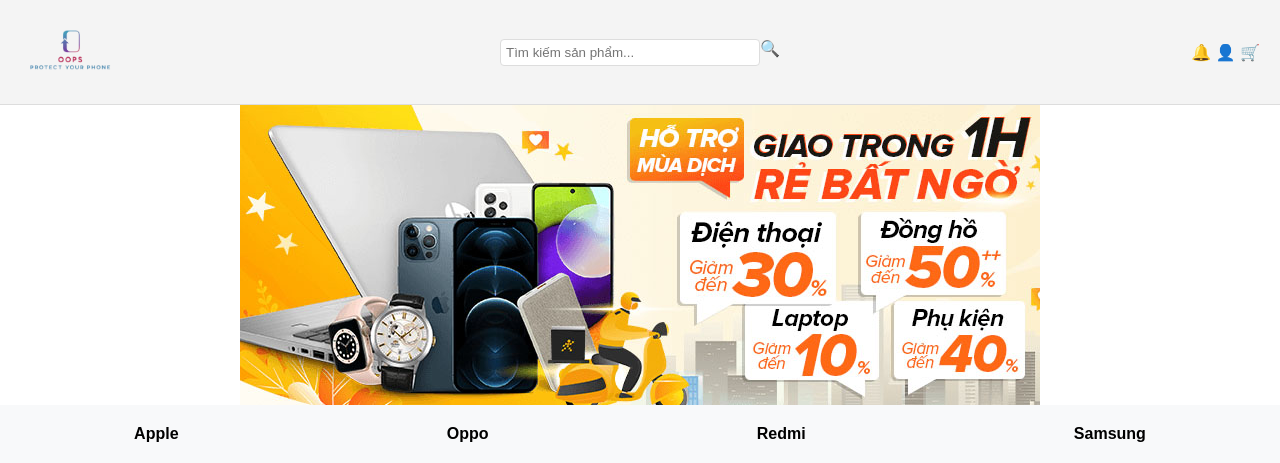
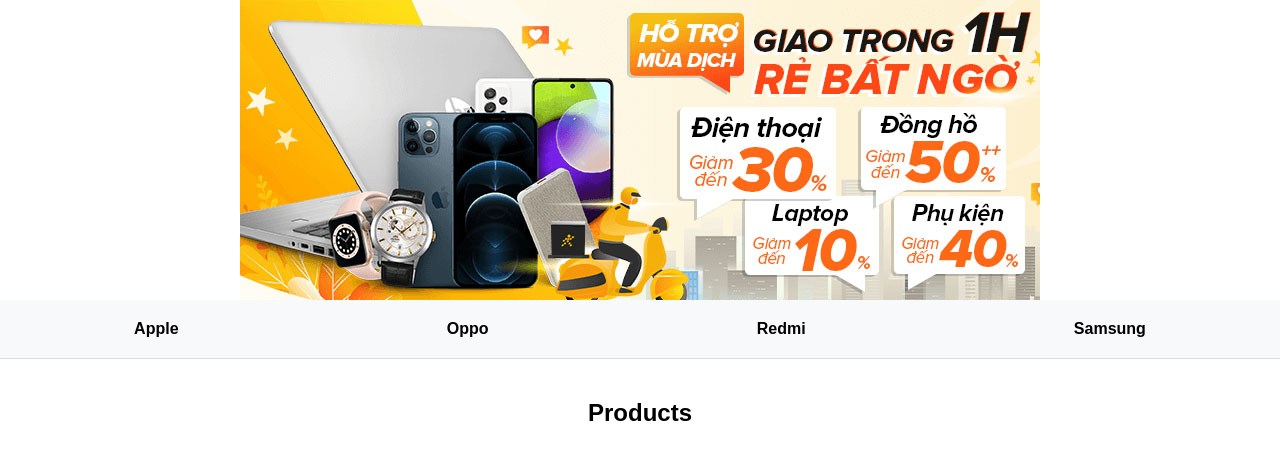
Before and after one commit to kurokugori/Oops, a PHP site: page /visualmain.php in a window 1280 px wide. Shown: the top 463 px of the page. Run offline with PHP 8.4, Linux system fonts and the light colour scheme; data comes from the database, SQL or seed files in the repository.

Commit message:
Header
- Những thứ như thanh tìm kiếm, logo,... thì làm trong header hết, những màn hình khác chỉ cần include header vào thôi là được

```diff
--- a/visualmain.php
+++ b/visualmain.php
@@ -123,21 +123,6 @@
     </style>
 </head>
 <body>
-    <!-- Header -->
-    <header>
-        <div class="logo">
-            <img src="images/logo.png" alt="Oops Logo">
-        </div>
-        <div class="search-bar">
-            <input type="text" placeholder="Tìm kiếm sản phẩm...">
-            <span>🔍</span>
-        </div>
-        <div class="user-actions">
-            <span>🔔</span>
-            <span>👤</span>
-            <span>🛒</span>
-        </div>
-    </header>
 
     <!-- Banner -->
     <div class="banner">
```
